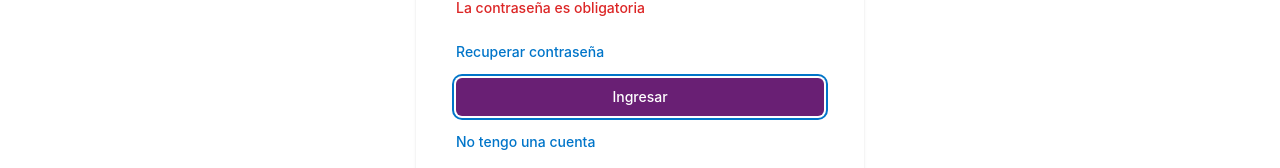
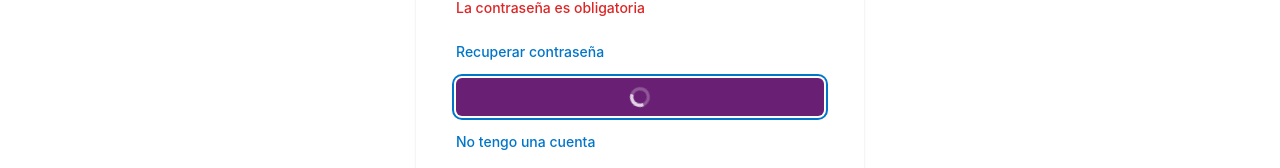
Before and after one commit to BurritoQuemado/passport-front, a React (Create React App) app: page /login in a window 1280 px wide. Both pictures are taken after a click on the button "Ingresar". Shown: the part 626-794 px from the top of the page. Built offline with nearby package versions, Linux system fonts and the light colour scheme; a web font is replaced by a local one.

Commit message:
feat: added loging in visual

```diff
--- a/src/components/loginForm.js
+++ b/src/components/loginForm.js
@@ -11,6 +11,7 @@ function LoginForm (props) {
 
   const [formValues, setFormValues] = useState(initialValues);
   const [formErrors, setFormErrors] = useState({});
+  const [loading, setLoading] = useState(false);
   const [isSubmit, setIsSubmit] = useState(false);
 
   const handleChange = (e) =>{
@@ -20,6 +21,7 @@ function LoginForm (props) {
 
   const handleSubmit = (e) => {
       e.preventDefault();
+      setLoading(true);
       setFormErrors(validate(formValues));
       setIsSubmit(true);
   };
@@ -76,6 +78,7 @@ function LoginForm (props) {
                 autoComplete="email"
                 onChange={handleChange}
                 required
+                disabled={loading}
                 className="block w-full appearance-none rounded-md border border-gray-300 px-3 py-2 placeholder-black shadow-sm focus:border-azul_abalat focus:outline-none focus:ring-azul_abalat sm:text-sm"
               />
             </div>
@@ -96,6 +99,7 @@ function LoginForm (props) {
                 autoComplete="current-password"
                 required
                 onChange={handleChange}
+                disabled={loading}
                 className="block w-full appearance-none rounded-md border border-gray-300 px-3 py-2 placeholder-black shadow-sm focus:border-azul_abalat focus:outline-none focus:ring-azul_abalat sm:text-sm"
               />
             </div>
@@ -106,7 +110,7 @@ function LoginForm (props) {
 
           <div className="flex items-center justify-between">
             <div className="text-sm">
-              <button className="font-medium text-azul_abalat hover:text-azul_abalat">
+              <button className="font-medium text-azul_abalat hover:text-azul_abalat" disabled={loading}>
                 Recuperar contraseña
               </button>
             </div>
@@ -117,7 +121,29 @@ function LoginForm (props) {
             onClick={handleSubmit}
             className="flex w-full justify-center rounded-md border border-transparent bg-morado_abalat py-2 px-4 text-sm font-medium text-white shadow-sm focus:outline-none focus:ring-2 focus:ring-azul_abalat focus:ring-offset-2"
           >
-            Ingresar
+            {loading ? (
+              <svg
+                className="animate-spin h-5 w-5"
+                xmlns="http://www.w3.org/2000/svg"
+                fill="none"
+                viewBox="0 0 24 24"
+              >
+                <circle
+                  className="opacity-25"
+                  cx="12"
+                  cy="12"
+                  r="10"
+                  stroke="currentColor"
+                  strokeWidth="4"
+                ></circle>
+                <path
+                  className="opacity-75"
+                  fill="currentColor"
+                  d="M4 12a8 8 0 018-8V0C5.373 0 0 5.373 0 12h4zm2 5.291A7.962 7.962 0 014 12H0c0 3.042 1.135 5.824 3 7.938l3-2.647z"
+                ></path>
+              </svg>
+            ) : "Ingresar"}
+
           </button>
         </div>
         <div className="flex items-center justify-between mt-4">
```
